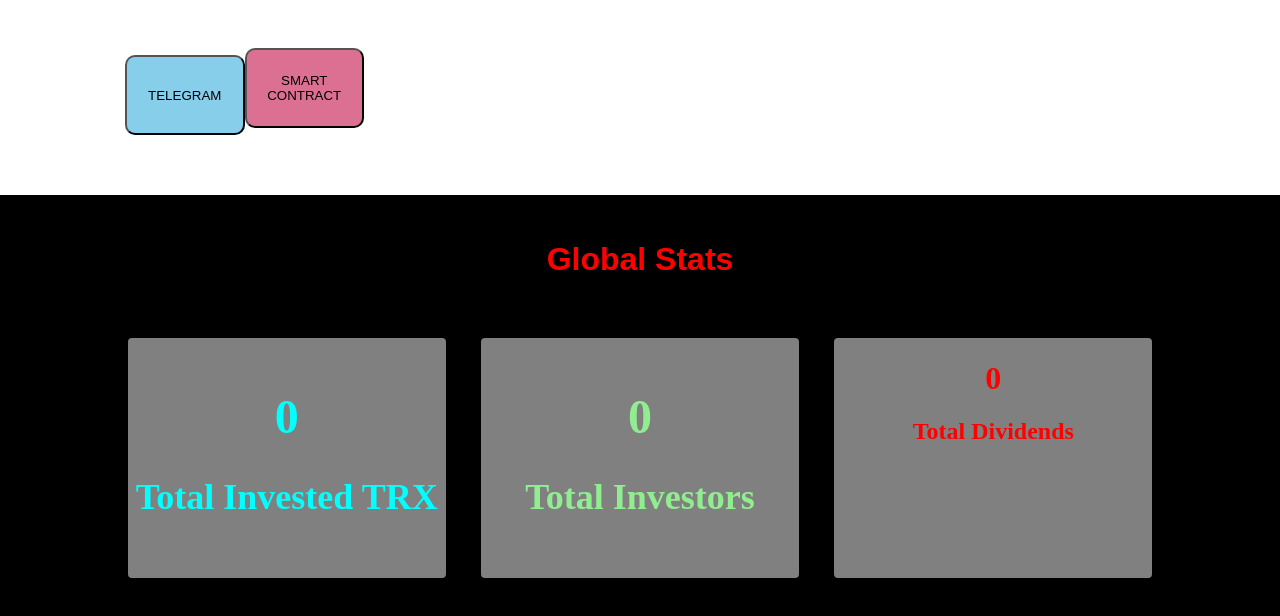
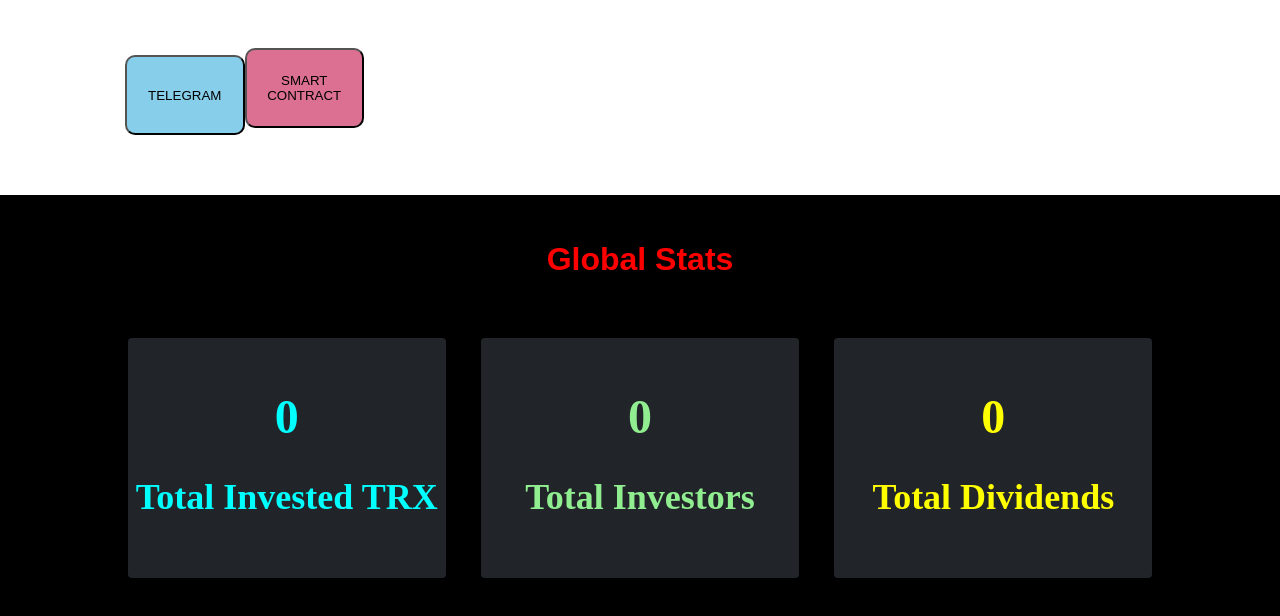
Before and after one commit to ali-203/myapp, a React (Create React App) app: page / in a window 1280 px wide. Shown: the part 1096-1712 px from the top of the page. Built offline with nearby package versions, Linux system fonts and the light colour scheme.

Commit message:
updated css

```diff
--- a/src/App.css
+++ b/src/App.css
@@ -130,7 +130,7 @@ body{
   border-radius: 4px;
   height: 240px;
   width: 30%;
-  background-color: gray;
+  background-color:#212529;
 
 
 }
@@ -138,13 +138,13 @@ body{
   border-radius: 4px;
   height: 240px;
   width: 30%;
-  background-color: gray;
+  background-color:#212529;
 }
 .total_dividen{
   border-radius: 4px;
   height: 240px;
   width: 30%;
-  background-color:gray;
+  background-color:#212529;
 }
 .inner_trx{
 
@@ -159,3 +159,10 @@ body{
     color: lightgreen;
 
 }
+.inner_divide{
+  margin-top: 16%;
+  font-size: 24px;
+  color: lightgreen;
+  color: yellow;
+
+}
--- a/src/App.js
+++ b/src/App.js
@@ -54,8 +54,11 @@ function App() {
         </div>
         </div>
         <div className="total_dividen">
+        <div className="inner_divide">
         <h1>0</h1>
-            <h2>Total Dividends</h2></div>
+            <h2>Total Dividends</h2>
+            </div>
+            </div>
 
         </div>
 
```
Also changed, not shown: 1 other file (tests, documents, lock files or other folders).
